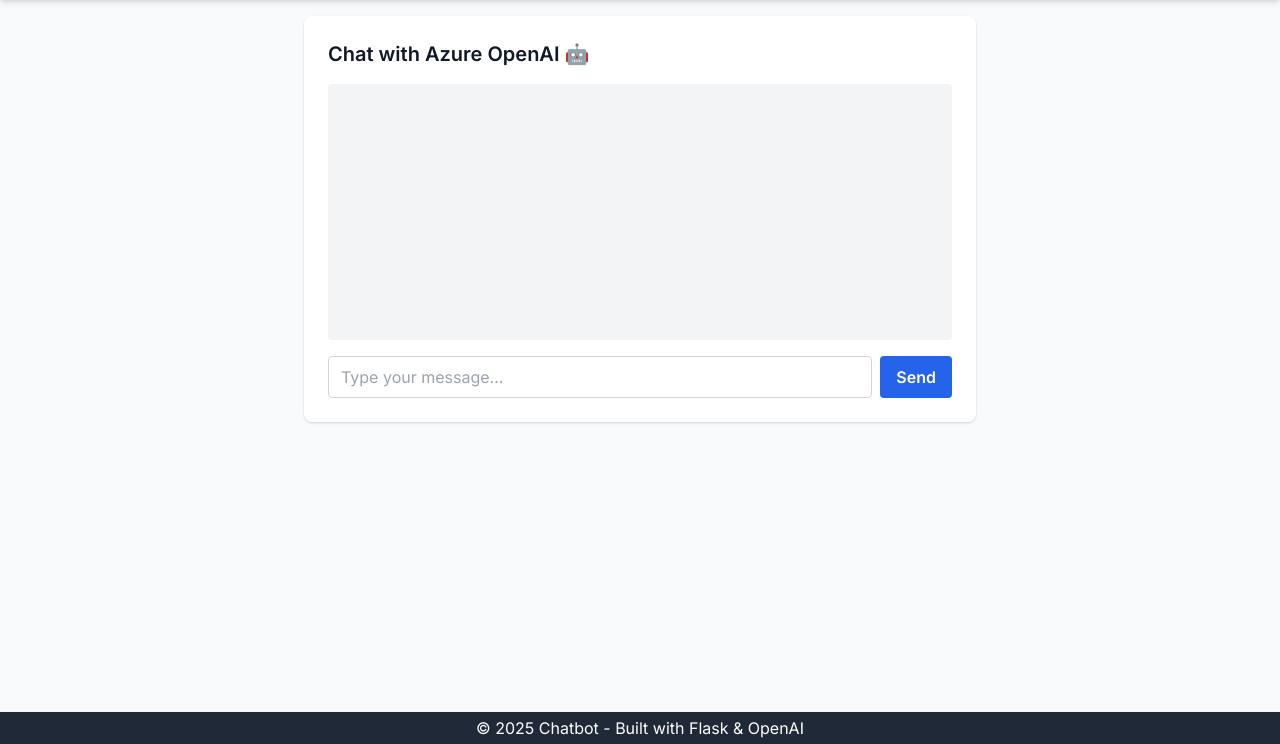
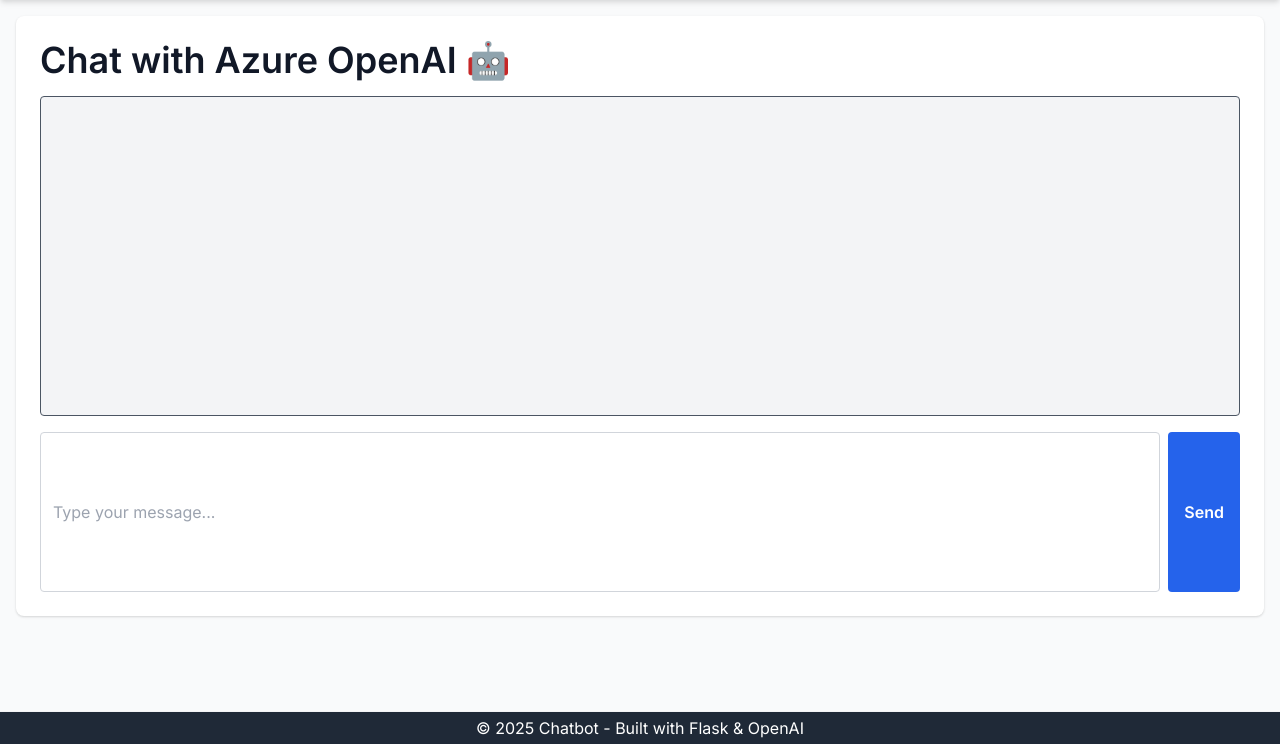
Before and after one commit to Swamy-s-Tech-Skills-Academy-AI-ML-Data/openai-chat-flask, a Flask app: page / in a window 1280 px wide. Shown: the part 56-800 px from the top of the page. Run offline with Flask 3, Linux system fonts and the light colour scheme.

Commit message:
Update index.html

```diff
--- a/website/templates/index.html
+++ b/website/templates/index.html
@@ -1,10 +1,13 @@
 {% extends "base.html" %}
 {% block title %}Home{% endblock %}
 {% block content %}
-<div class="max-w-2xl mx-auto bg-white p-6 rounded-lg shadow">
-    <h2 class="text-xl font-semibold mb-4">Chat with Azure OpenAI 🤖</h2>
-    <div id="chat-box" class="bg-gray-100 h-64 overflow-y-auto p-4 rounded mb-4"></div>
-    <div class="flex space-x-2">
+<div class="max-w-8xl mx-auto bg-white p-6 rounded-lg shadow">
+
+    <h2 class="text-4xl font-semibold mb-4">Chat with Azure OpenAI 🤖</h2>
+
+    <div id="chat-box" class="bg-gray-100 h-80 overflow-y-auto p-4 rounded mb-4 border border-gray-600"></div>
+
+    <div class="flex space-x-2 h-40">
         <input id="user-input" type="text" placeholder="Type your message..."
             class="flex-grow border border-gray-300 rounded px-3 py-2 focus:outline-none focus:ring focus:ring-blue-300" />
         <button id="send-btn"
```
